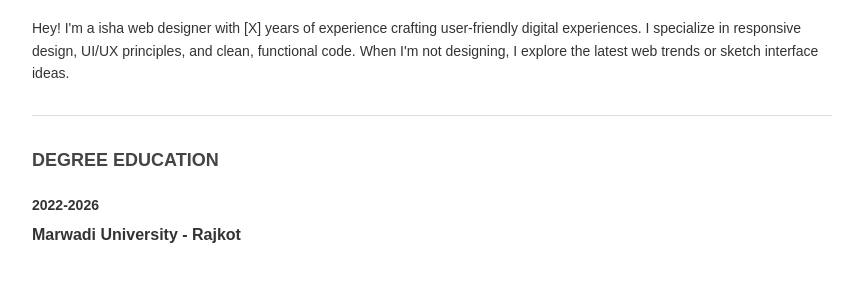
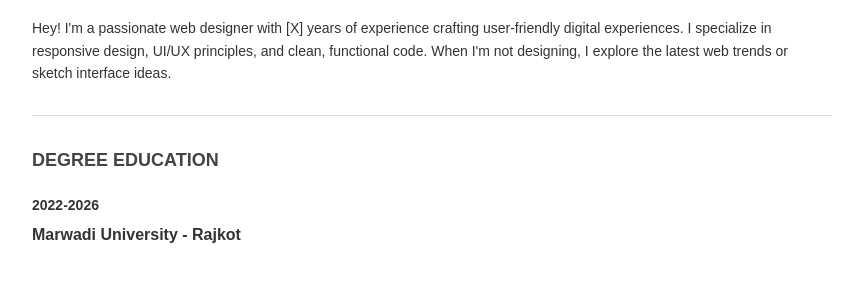
Before and after one commit to ishaaa444/cicdapp, a plain HTML site: page index.html in a window 1280 px wide. Shown: the part 97-378 px from the top of the page, without its empty margins (208-1071 px from the left). Drawn offline with Linux system fonts and the light colour scheme.

Commit message:
Update index.html

```diff
--- a/index.html
+++ b/index.html
@@ -79,7 +79,7 @@
     </div>
 
     <div class="intro">
-        Hey! I'm a isha web designer with [X] years of experience crafting user-friendly digital experiences.
+        Hey! I'm a passionate web designer with [X] years of experience crafting user-friendly digital experiences.
         I specialize in responsive design, UI/UX principles, and clean, functional code.
         When I'm not designing, I explore the latest web trends or sketch interface ideas.
     </div>
```
